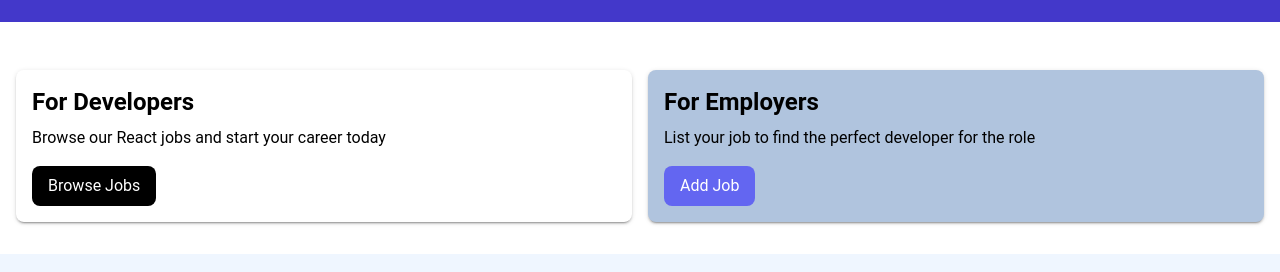
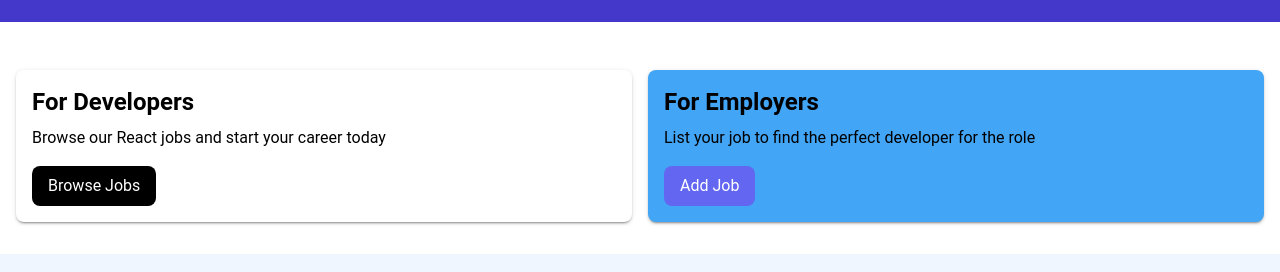
Before and after one commit to AdrianVisan/LearningReactTypescript, a React (Vite) app: page / in a window 1280 px wide. Shown: the part 339-611 px from the top of the page. Built offline with nearby package versions, Linux system fonts and the light colour scheme; no server answers.

Commit message:
Update card to use primary light color

```diff
--- a/src/components/Card.tsx
+++ b/src/components/Card.tsx
@@ -7,7 +7,7 @@ function Card({ children, highlighted = false }: CardProps) {
   return (
     <Box
       sx={{
-        backgroundColor: `${highlighted ? 'lightsteelblue' : ''}`,
+        backgroundColor: `${highlighted ? 'primary.light' : ''}`,
         boxShadow: 2,
         padding: 2,
         borderRadius: 2,
```
